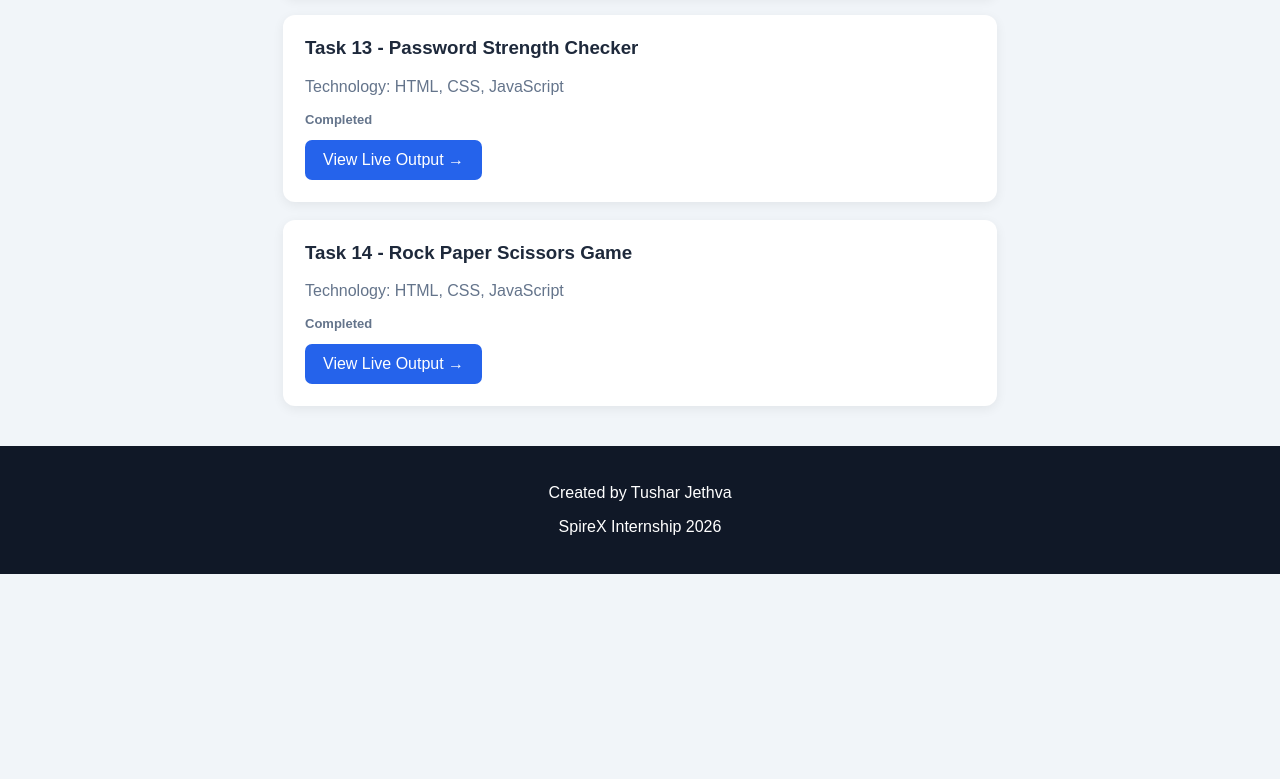
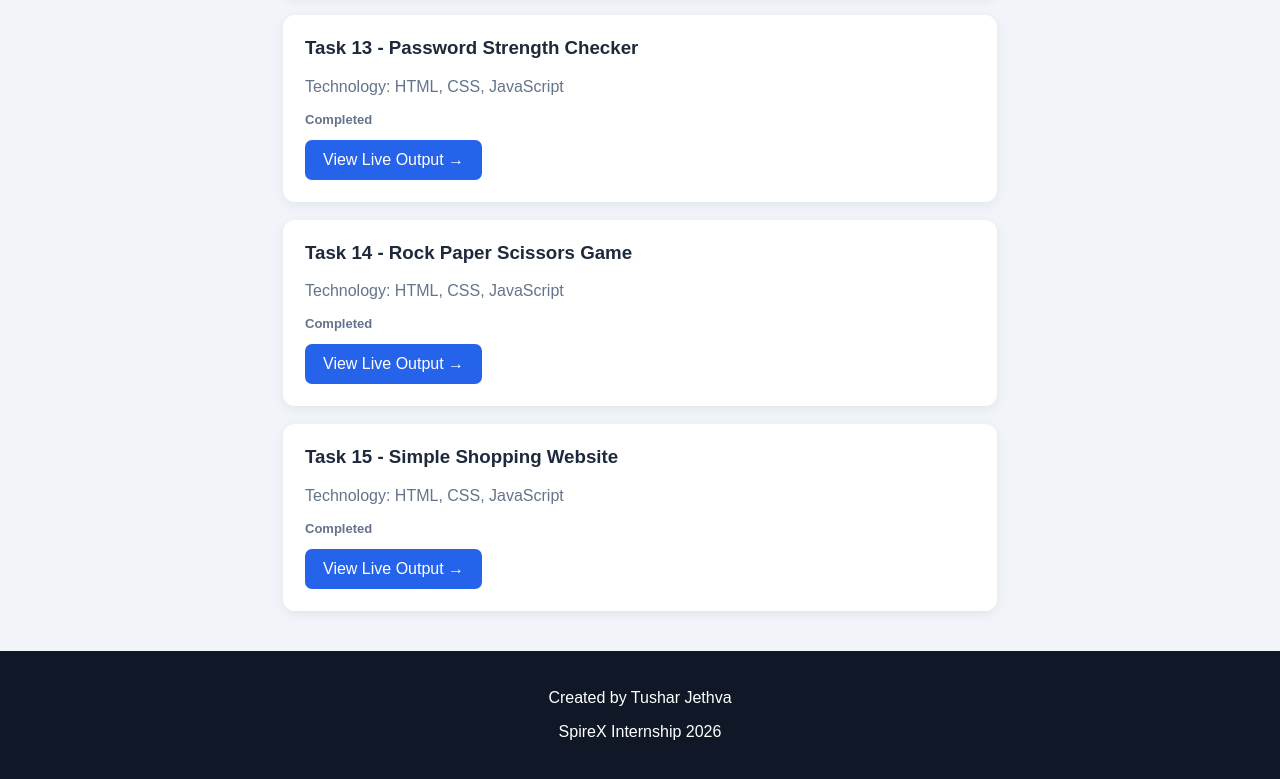
Before and after one commit to TusharJethva07/SpireX-Internship, a plain HTML site: page index.html in a window 1280 px wide. Shown: the part 2802-3581 px from the top of the page. Before the commit the page ends 3376 px from the top, so only its background shows below. Drawn offline with Linux system fonts and the light colour scheme.

Commit message:
Update index.html

```diff
--- a/index.html
+++ b/index.html
@@ -228,6 +228,17 @@
     </div>
 
 
+    <div class="task">
+    <h3>Task 15 - Simple Shopping Website</h3>
+    <p>Technology: HTML, CSS, JavaScript</p>
+    <p class="status">Completed</p>
+    <a class="btn" href="./Task-15/myshoppingwebsite.html">
+        View Live Output →
+    </a>
+    </div>
+
+
+
 </div>
 
 <footer>
```
